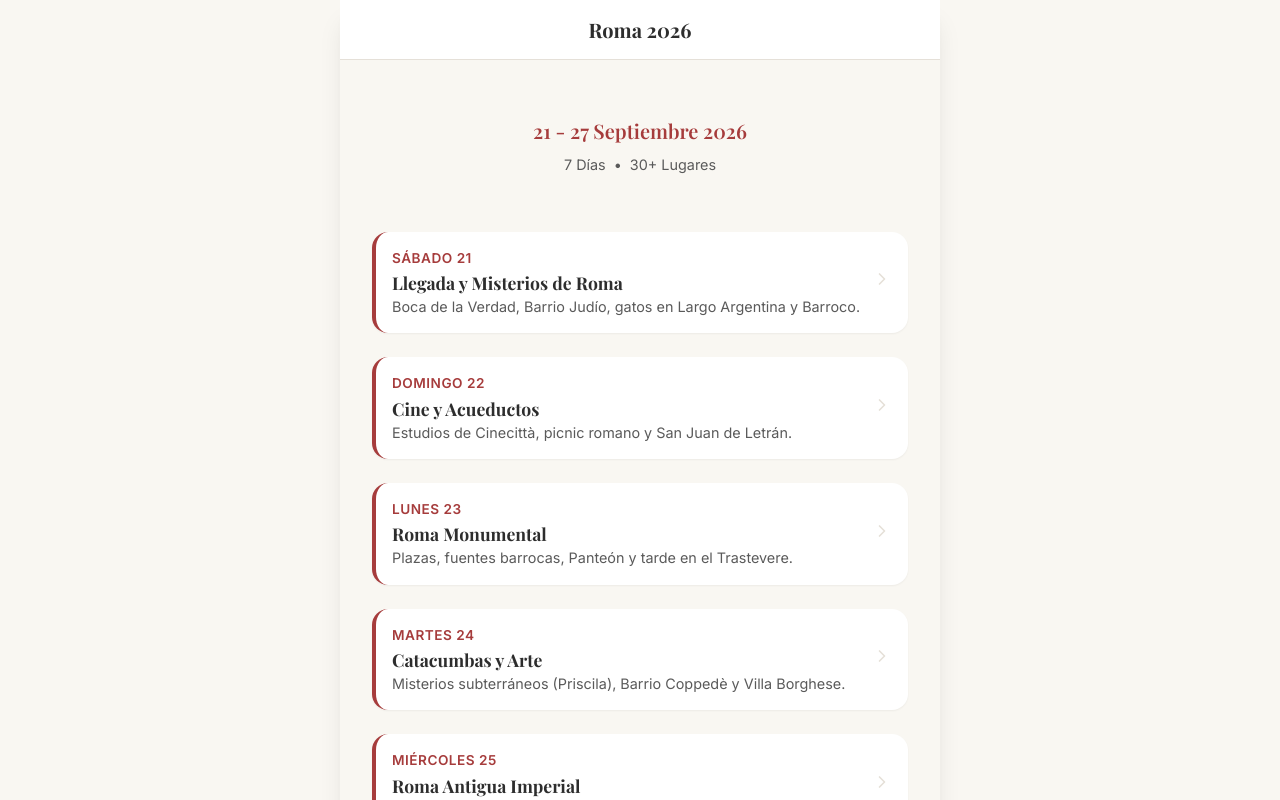
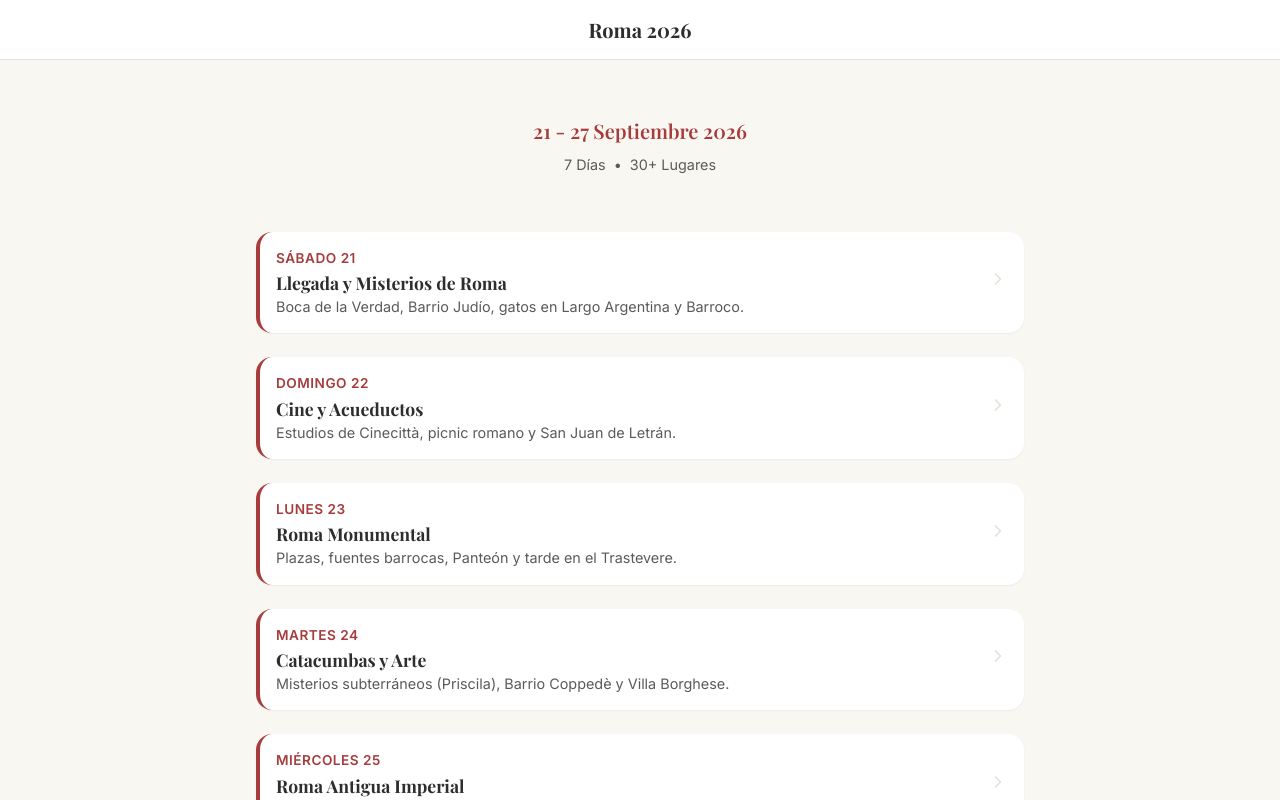
Before and after one commit to edutecnoprofe/testhttpsweb, a React (Vite) app: page / in a window 1280 px wide. Shown: the top 800 px of the page. Built offline with nearby package versions, Linux system fonts and the light colour scheme.

Commit message:
style: remove max-width to fix mobile zoom issue

```diff
--- a/src/components/Layout/Layout.css
+++ b/src/components/Layout/Layout.css
@@ -2,12 +2,7 @@
     display: flex;
     flex-direction: column;
     min-height: 100vh;
-    max-width: 600px;
-    margin: 0 auto;
-    /* Center on desktop */
     background-color: var(--color-background);
-    box-shadow: var(--shadow-xl);
-    /* Subtle shadow for desktop view */
 }
 
 .header {
```
